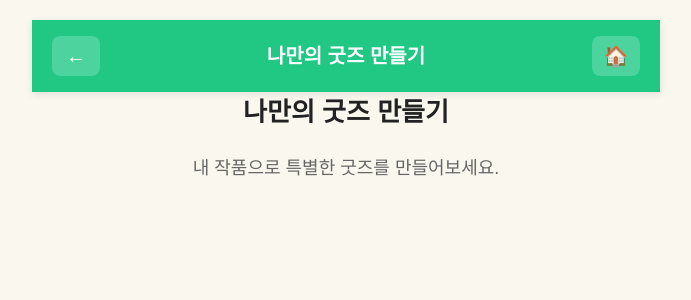
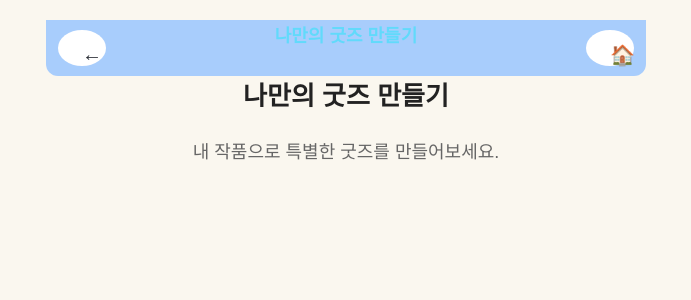
Before and after one commit to sunsudun25-cloud/hidi-story-maker, a React (Vite) app: page /goods in a window 1280 px wide. Shown: the top 300 px of the page, without its empty margins (294-985 px from the left). Built offline with nearby package versions, Linux system fonts and the light colour scheme.

Commit message:
Update Header with cleaner app-like design and rounded bottom corners

```diff
--- a/src/components/Header.css
+++ b/src/components/Header.css
@@ -1,47 +1,31 @@
-/* Header 컨테이너 */
 .header-container {
   display: flex;
+  justify-content: space-between;
   align-items: center;
-  justify-content: space-between;
-  padding: 16px 20px;
-  background: var(--primary, #21c884);
-  color: white;
-  position: sticky;
-  top: 0;
-  z-index: 100;
-  box-shadow: 0 2px 8px rgba(0, 0, 0, 0.1);
+  height: 56px;
+  padding: 0 12px;
+
+  /* 폭 제한 — 데스크탑에서도 앱처럼 보이게 */
+  max-width: 600px;
+  margin: 0 auto;
+
+  background: #a8cdfc;
+  border-radius: 0 0 12px 12px;
 }
 
-/* Header 제목 */
 .header-title {
-  font-size: 20px;
-  font-weight: 600;
-  margin: 0;
   flex: 1;
   text-align: center;
-  color: white;
+  font-size: 18px;
+  font-weight: 700;
 }
 
-/* Header 버튼 */
 .header-btn {
-  width: 40px;
-  height: 40px;
+  width: 36px;
+  height: 36px;
+  border-radius: 50%;
+  font-size: 20px;
   border: none;
-  background: rgba(255, 255, 255, 0.2);
-  color: white;
-  font-size: 20px;
-  border-radius: 8px;
+  background: white;
   cursor: pointer;
-  display: flex;
-  align-items: center;
-  justify-content: center;
-  transition: all 0.2s ease;
 }
-
-.header-btn:hover {
-  background: rgba(255, 255, 255, 0.3);
-}
-
-.header-btn:active {
-  transform: scale(0.95);
-}
```
